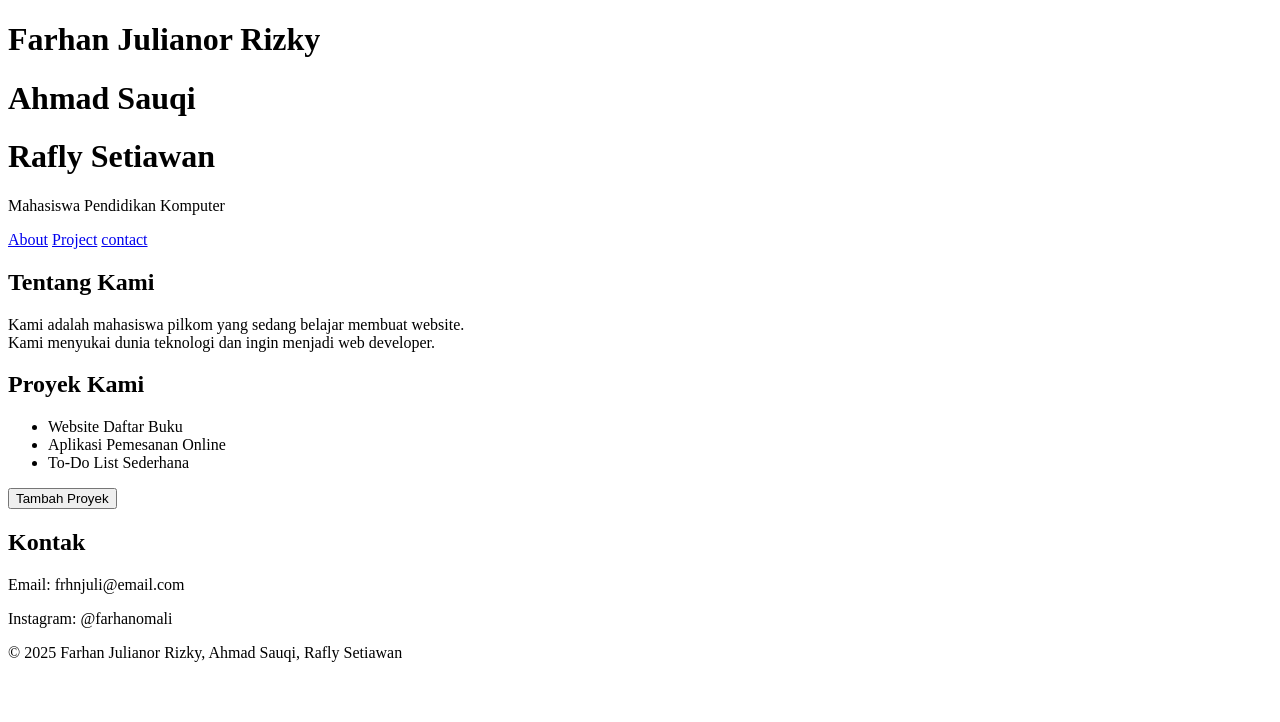
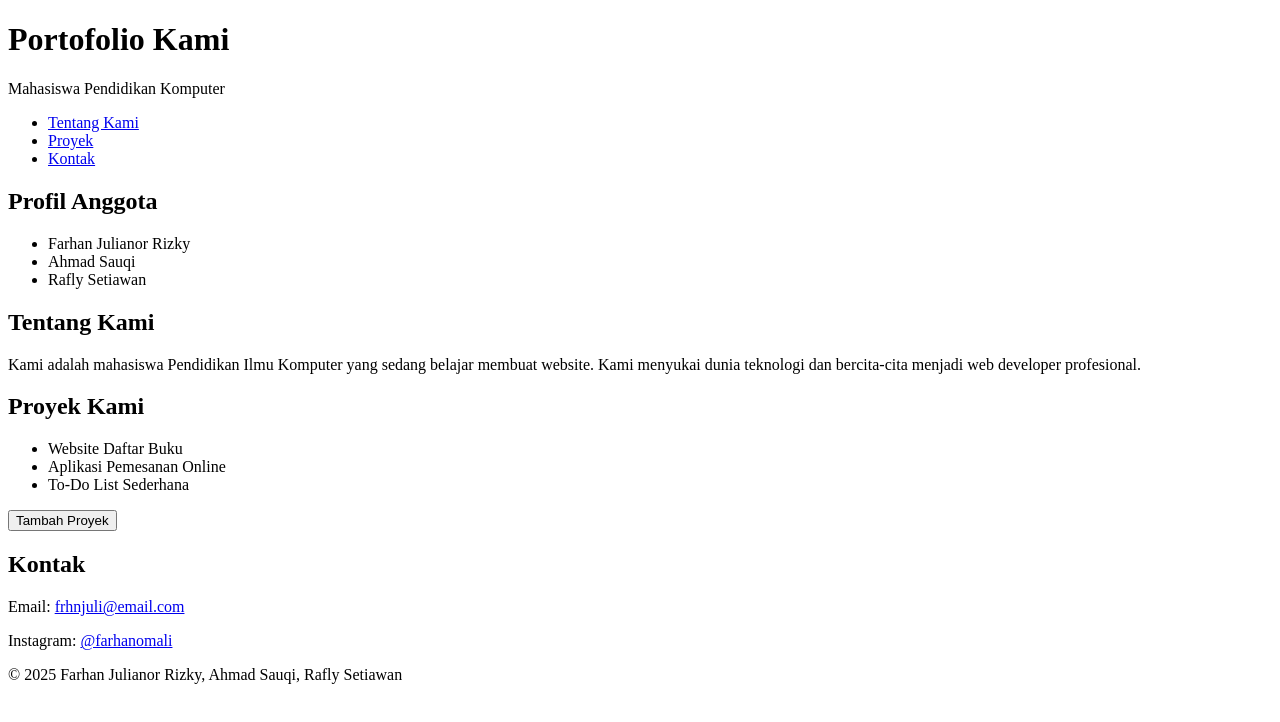
Before and after one commit to ahmadssauqi46/praktikum8.github.io, a plain HTML site: page farsauwan.html in a window 1280 px wide. Drawn offline with Linux system fonts and the light colour scheme.

Commit message:
update terbaru html

```diff
--- a/farsauwan.html
+++ b/farsauwan.html
@@ -7,24 +7,36 @@
     <link rel="stylesheet" href="style.css">
 </head>
 <body>
+
     <header>
-        <h1>Farhan Julianor Rizky</h1>
-        <h1>Ahmad Sauqi</h1>
-        <h1>Rafly Setiawan</h1>
+        <h1>Portofolio Kami</h1>
         <p>Mahasiswa Pendidikan Komputer</p>
     </header>
 
     <nav>
-        <a href="#tentang">About</a>
-        <a href="#proyek">Project</a>
-        <a href="#kontak">contact</a>
+        <ul>
+            <li><a href="#tentang">Tentang Kami</a></li>
+            <li><a href="#proyek">Proyek</a></li>
+            <li><a href="#kontak">Kontak</a></li>
+        </ul>
     </nav>
+
+    <main>
+
+        <section id="profil">
+            <h2>Profil Anggota</h2>
+            <ul>
+                <li>Farhan Julianor Rizky</li>
+                <li>Ahmad Sauqi</li>
+                <li>Rafly Setiawan</li>
+            </ul>
+        </section>
 
         <section id="tentang">
             <h2>Tentang Kami</h2>
-        <p id="deskripsi">
-            Kami adalah mahasiswa pilkom yang sedang belajar membuat website.<br>
-            Kami menyukai dunia teknologi dan ingin menjadi web developer.
+            <p>
+                Kami adalah mahasiswa Pendidikan Ilmu Komputer yang sedang belajar membuat website.
+                Kami menyukai dunia teknologi dan bercita-cita menjadi web developer profesional.
             </p>
         </section>
 
@@ -40,14 +52,28 @@
 
         <section id="kontak">
             <h2>Kontak</h2>
-        <p>Email: <span id="email">frhnjuli@email.com</span></p>
-        <p>Instagram: <span id="instagram">@farhanomali</span></p>
+            <p>Email: <a href="mailto:frhnjuli@email.com">frhnjuli@email.com</a></p>
+            <p>Instagram: <a href="https://instagram.com/farhanomali" target="_blank">@farhanomali</a></p>
         </section>
+
+    </main>
 
     <footer>
         <p>&copy; 2025 Farhan Julianor Rizky, Ahmad Sauqi, Rafly Setiawan</p>
     </footer>
 
-    <script src="script.js"></script>
+    <script>
+        const tombolTambah = document.getElementById("tambahProyek");
+        tombolTambah.addEventListener("click", function() {
+            const namaProyek = prompt("Masukkan nama proyek baru:");
+            if (namaProyek) {
+                const daftar = document.getElementById("daftarProyek");
+                const itemBaru = document.createElement("li");
+                itemBaru.textContent = namaProyek;
+                daftar.appendChild(itemBaru);
+            }
+        });
+    </script>
+
 </body>
 </html>
```
Lines whose indentation alone changed are shown as unchanged.
